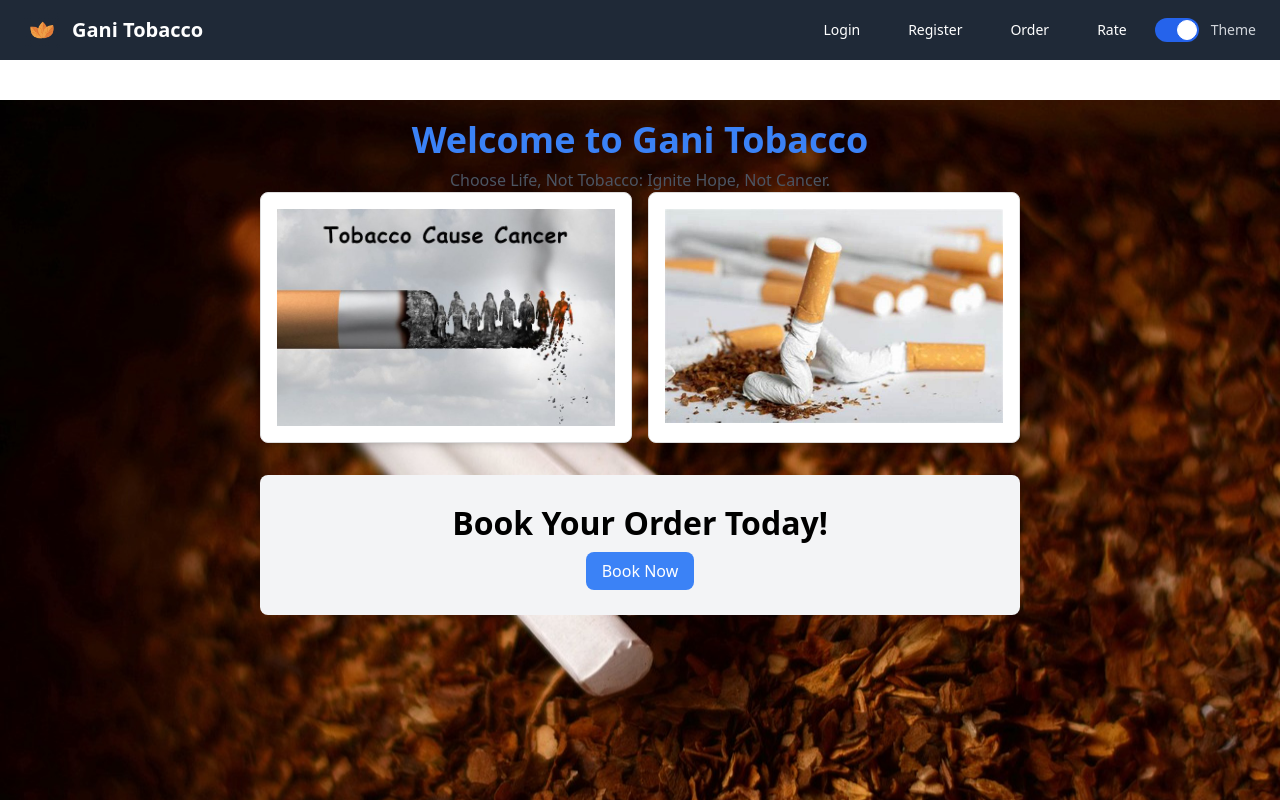
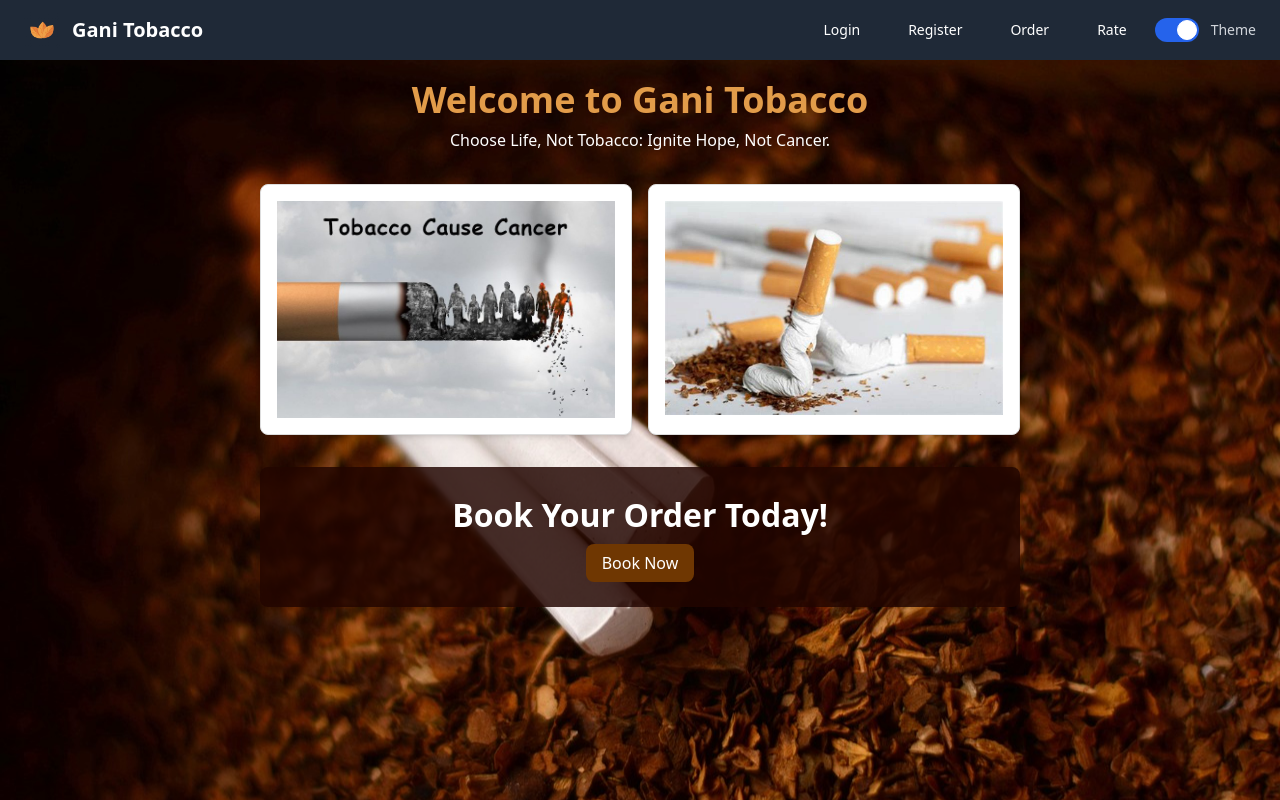
Before and after one commit to mirajhad/GaniTobacco.WEB, a React (Create React App) app: page / in a window 1280 px wide. Shown: the top 800 px of the page. Built offline with nearby package versions, Linux system fonts and the light colour scheme.

Commit message:
removing header margin bottom | changing color of text at home page | alteration in Book now div

```diff
--- a/src/components/Home/Home.css
+++ b/src/components/Home/Home.css
@@ -5,10 +5,6 @@
     padding: 20px;
     text-align: center;
     height: 82vh;
-  }
-
-  header {
-    margin-bottom: 40px;
   }
 
   header h1 {
--- a/src/components/Home/index.js
+++ b/src/components/Home/index.js
@@ -7,9 +7,9 @@ const Home = () => {
   return (
   <>
    <div className="home">
-      <div className="header">
-        <h1 className="text-4xl font-bold text-blue-500 mb-2">Welcome to Gani Tobacco</h1>
-        <p className="text-gray-600">Choose Life, Not Tobacco: Ignite Hope, Not Cancer.</p>
+      <div className="header pb-8">
+        <h1 className="text-4xl font-bold text-[#e29c4a] mb-2">Welcome to Gani Tobacco</h1>
+        <p className="text-white">Choose Life, Not Tobacco: Ignite Hope, Not Cancer.</p>
       </div>
       <div className="features flex space-x-4 mb-8">
         <div className="feature flex-1 p-4 border rounded-lg bg-white shadow-md">
@@ -22,9 +22,9 @@ const Home = () => {
         </div>
 
       </div>
-      <div className="cta bg-gray-100 p-8 rounded-lg text-center">
-        <h2 className="text-2xl font-semibold mb-4">Book Your Order Today!</h2>
-        <Link to="/order" className="px-4 py-2 text-white bg-blue-500 rounded-lg hover:bg-blue-700 focus:outline-none">
+      <div className="cta bg-[#220500d4] p-8 rounded-lg text-center">
+        <h2 className="text-2xl text-white font-semibold mb-4">Book Your Order Today!</h2>
+        <Link to="/order" className="px-4 py-2 text-white bg-[#6f3702] rounded-lg hover:bg-transparent hover:border-[1px] hover:border-[#8f3d15] focus:outline-none">
           Book Now
         </Link>
       </div>
```
